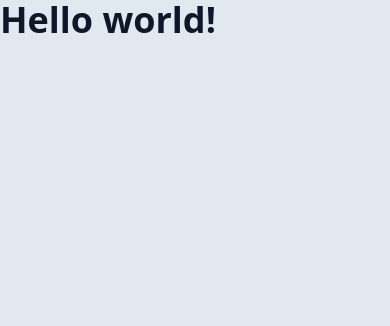
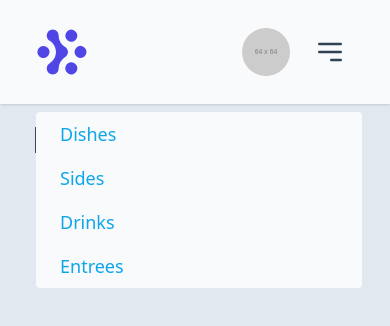
Before and after one commit to SharyZ/store-nuxt, a Nuxt app: page / in a window 390 px wide. Shown: the top 326 px of the page. Built offline with nearby package versions, Linux system fonts and the light colour scheme.

Commit message:
make responsive TheHeader component

```diff
--- a/assets/css/style.css
+++ b/assets/css/style.css
@@ -31,4 +31,8 @@
   p {
     @apply mb-2;
   }
+
+  button {
+    @apply inline-block p-2 rounded focus:ring-primary-500 focus:ring-2;
+  }
 }
--- a/components/TheHeader.vue
+++ b/components/TheHeader.vue
@@ -1,5 +1,26 @@
 <template>
-  <header></header>
+  <header class="header">
+    <div class="header-inner">
+      <NuxtLink to="/">
+        <img src="~/assets/img/logo.svg" alt="Company" width="52" />
+      </NuxtLink>
+      <TheHeaderNavigation :categories="categories" :class="{ hidden: menuIsOpen }" />
+      <div class="flex items-center space-x-2">
+        <div class="header-dropdown group">
+          <button class="header-dropdown-button">
+            <img class="w-12 h-12 rounded-full" src="https://fakeimg.pl/64x64/282828/eae0d0/" alt="user" />
+          </button>
+          <div class="header-dropdown-content group-hover:block">
+            <NuxtLink to="/">Profile</NuxtLink>
+            <NuxtLink to="/">Logout</NuxtLink>
+          </div>
+        </div>
+        <button @click="toggleMenu" class="lg:hidden">
+          <TheMenuIcon />
+        </button>
+      </div>
+    </div>
+  </header>
 </template>
 
 <script>
@@ -9,11 +30,60 @@ export default {
 
   data () {
     return {
-
+      menuIsOpen: false,
+      categories: [
+        {
+          id: 1,
+          name: "Dishes",
+          slug: "dishes",
+        },
+        {
+          id: 2,
+          name: "Sides",
+          slug: "sides",
+        },
+        {
+          id: 3,
+          name: "Drinks",
+          slug: "drinks",
+        },
+        {
+          id: 4,
+          name: "Entrees",
+          slug: "entrees",
+        },
+      ],
+    }
+  },
+  methods: {
+    toggleMenu() {
+      this.menuIsOpen = !this.menuIsOpen;
     }
   }
 }
 </script>
 
 <style lang="css" scoped>
+.header {
+  @apply py-4 px-8 bg-slate-50 mb-4 shadow;
+  @apply md:py-6 md:px-12;
+}
+
+.header-inner {
+  @apply p-1 flex items-center justify-between relative;
+}
+
+.header-dropdown {
+  @apply relative;
+}
+
+.header-dropdown-button {}
+
+.header-dropdown-content {
+  @apply hidden absolute top-16 right-0 bg-slate-200 w-24 rounded shadow;
+}
+
+.header-dropdown-content a {
+  @apply block p-2 hover:bg-slate-50;
+}
 </style>
--- /dev/null
+++ b/components/TheHeaderNavigation.vue
@@ -0,0 +1,41 @@
+<template>
+  <nav class="navigation">
+    <NuxtLink
+      v-for="category in categories"
+      :key="category.id"
+      :to="{ to: 'CategoryPage', params: { slug: category.slug } }
+    ">
+      {{ category.name }}
+    </NuxtLink>
+  </nav>
+</template>
+
+<script>
+export default {
+
+  name: "TheHeaderNavigation",
+
+  props: {
+    categories: {
+      type: Array,
+      required: true,
+    }
+  },
+
+  data () {
+    return {
+
+    }
+  }
+}
+</script>
+
+<style lang="css" scoped>
+.navigation {
+  @apply rounded text-lg absolute w-full top-24 bg-slate-50 lg:flex lg:items-center lg:space-x-6 lg:relative lg:top-0 lg:w-auto;
+}
+
+.navigation a {
+  @apply hover:bg-slate-200 lg:rounded px-6 py-2 block lg:inline-block;
+}
+</style>
--- /dev/null
+++ b/components/TheMenuIcon.vue
@@ -0,0 +1,5 @@
+<template>
+  <svg xmlns="http://www.w3.org/2000/svg" class="h-8 w-8 text-slate-700" fill="none" viewBox="0 0 24 24" stroke="currentColor" stroke-width="2">
+    <path stroke-linecap="round" stroke-linejoin="round" d="M4 6h16M4 12h16m-7 6h7" />
+  </svg>
+</template>
--- a/layouts/default.vue
+++ b/layouts/default.vue
@@ -1,7 +1,9 @@
 <template>
   <div>
     <TheHeader />
-    <Nuxt />
+    <div class="container">
+      <Nuxt />
+    </div>
     <TheFooter />
   </div>
 </template>
--- a/tailwind.config.js
+++ b/tailwind.config.js
@@ -15,6 +15,10 @@ module.exports = {
         secondary: colors.sky,
       },
     },
+    container: {
+      center: true,
+      padding: '2rem',
+    },
   },
   plugins: [
     require("@tailwindcss/forms"),
```
